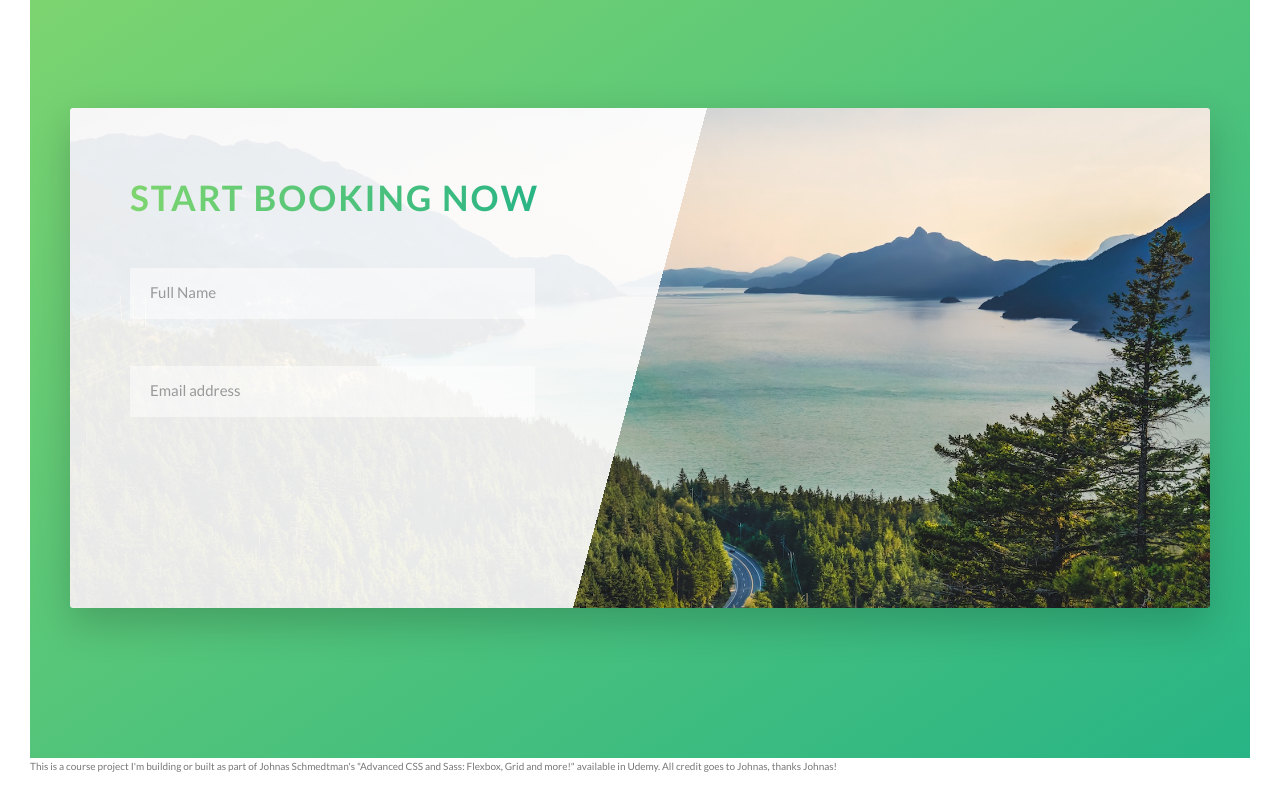
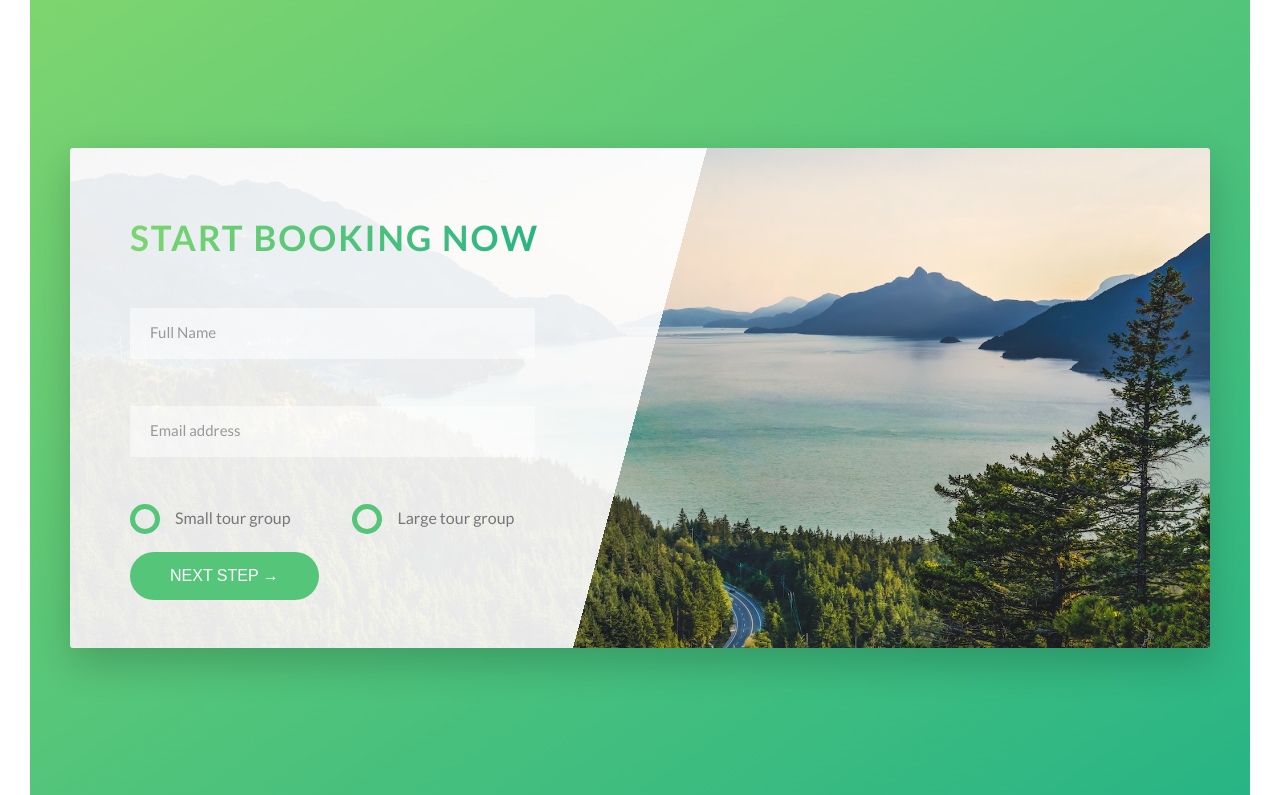
Before and after one commit to palmaone/jonas-advanced-css-course-natours-project, a website: page index.html in a window 1280 px wide. Shown: the part 4592-5387 px from the top of the page. Drawn offline with Linux system fonts and the light colour scheme.

Commit message:
Styled the radio buttons, the form submit button and added important attribute to the utilitie classes css rules

```diff
--- a/index.html
+++ b/index.html
@@ -209,7 +209,7 @@
                 </div>
 
                 <div class="u-center-text u-margin-top-huge">
-                    <a href="#" class="btn btn-green">Discover all tours</a>
+                    <a href="#" class="btn btn--green u-margin-bottom-medium">Discover all tours</a>
                 </div>
 
             </section>
@@ -288,6 +288,25 @@
                                     <input type="email" class="form__input" placeholder="Email address" id="email" required>
                                     <label for="email" class="form__label">Full name </label>
                                 </div>
+                                <div class="form__group">
+                                    <div class="form__radio-group">
+                                        <input type="radio" name="size" class="form__radio-input" id="small">
+                                        <label for="small" class="form__radio-label">
+                                            Small tour group
+                                            <span class="form__radio-button"></span>
+                                        </label>
+                                    </div>
+                                    <div class="form__radio-group">
+                                        <input type="radio" name="size" class="form__radio-input" id="large">
+                                        <label for="large" class="form__radio-label">
+                                            Large tour group
+                                            <span class="form__radio-button"></span>
+                                        </label>
+                                    </div>
+                                </div>
+                                <div class="from__group">
+                                    <button class="btn btn--green">Next step &rarr;</button>
+                                </div>
                             </form>
                         </div>
                     </div>
--- a/sass/base/_utilities.scss
+++ b/sass/base/_utilities.scss
@@ -1,11 +1,11 @@
-.u-center-text{ text-align: center; }
+.u-center-text{ text-align: center !important; }
 
-.u-margin-bottom-big{ margin-bottom: 8rem; }
+.u-margin-bottom-big{ margin-bottom: 8rem !important; }
 
-.u-margin-bottom-medium{ margin-bottom: 4rem; }
+.u-margin-bottom-medium{ margin-bottom: 4rem !important; }
 
-.u-margin-bottom-small{ margin-bottom: 1.5rem; }
+.u-margin-bottom-small{ margin-bottom: 1.5rem !important; }
 
-.u-margin-top-big{ margin-top: 8rem; }
+.u-margin-top-big{ margin-top: 8rem !important; }
 
-.u-margin-top-huge{ margin-top: 10rem; }
+.u-margin-top-huge{ margin-top: 10rem !important; }
--- a/sass/components/_button.scss
+++ b/sass/components/_button.scss
@@ -1,6 +1,6 @@
 
 .btn{
-
+    &,
     &:link,
     &:visited {
         text-transform: uppercase;
@@ -11,19 +11,21 @@
         transition: all .2s;
         position: relative;
         font-size: $default-font-size;
+
+        //Change for the <button> element
+        border: none;
+        cursor: pointer;
     }
 
-    &:hover {
+    &:hover{
         transform: translateY(-3px);
         /*
                     1  2    3    4
         box-shadow: 0 10px 20px rgba($color-black, 0.2);
-
         1.offset amount to the x axis
         2. offset amount to the y axis
         3. the blur that we want to see, 20px is a very high blur
         4. the color and opacity for the shadow
-
         */
         box-shadow: 0 10px 20px rgba($color-black, 0.2);
 
@@ -33,7 +35,9 @@
         }
     }
 
-    &:active {
+    &:active,
+    &:focus {
+        outline: none;
         transform: translateY(-1px);
         box-shadow: 0 5px 10px rgba($color-black, 0.2);
     }
@@ -47,7 +51,7 @@
         }
     }
 
-    &-green{
+    &--green{
         background-color: $color-primary;
         color: $color-white;
 
--- a/sass/components/_form.scss
+++ b/sass/components/_form.scss
@@ -47,4 +47,50 @@
         visibility: hidden;
         transform: translateY(-4rem);
     }
+
+    &__radio-group{
+        width: 49%;
+        display: inline-block;
+    }
+
+    &__radio-input{
+        display: none;
+    }
+
+    &__radio-label{
+        font-size: $default-font-size;
+        cursor: pointer;
+        position: relative;
+        padding-left: 4.5rem;
+    }
+
+    &__radio-button{
+        height: 3rem;
+        width: 3rem;
+        border: 5px solid $color-primary;
+        border-radius: 50%;
+        display: inline-block;
+        position: absolute;
+        left: 0;
+        top: -.4rem;
+
+        &::after{
+            content: "";
+            display: block;
+            height: 1.3rem;
+            width: 1.3rem;
+            border-radius: 50%;
+            position: absolute;
+            top: 50%;
+            left: 50%;
+            transform: translate(-50%,-50%);
+            background-color: $color-primary;
+            opacity: 0;
+            transition: opacity .2s;
+        }
+    }
+
+    &__radio-input:checked ~ &__radio-label &__radio-button::after{
+        opacity: 1;
+    }
 }
```
Also changed, not shown: css/style.css.
